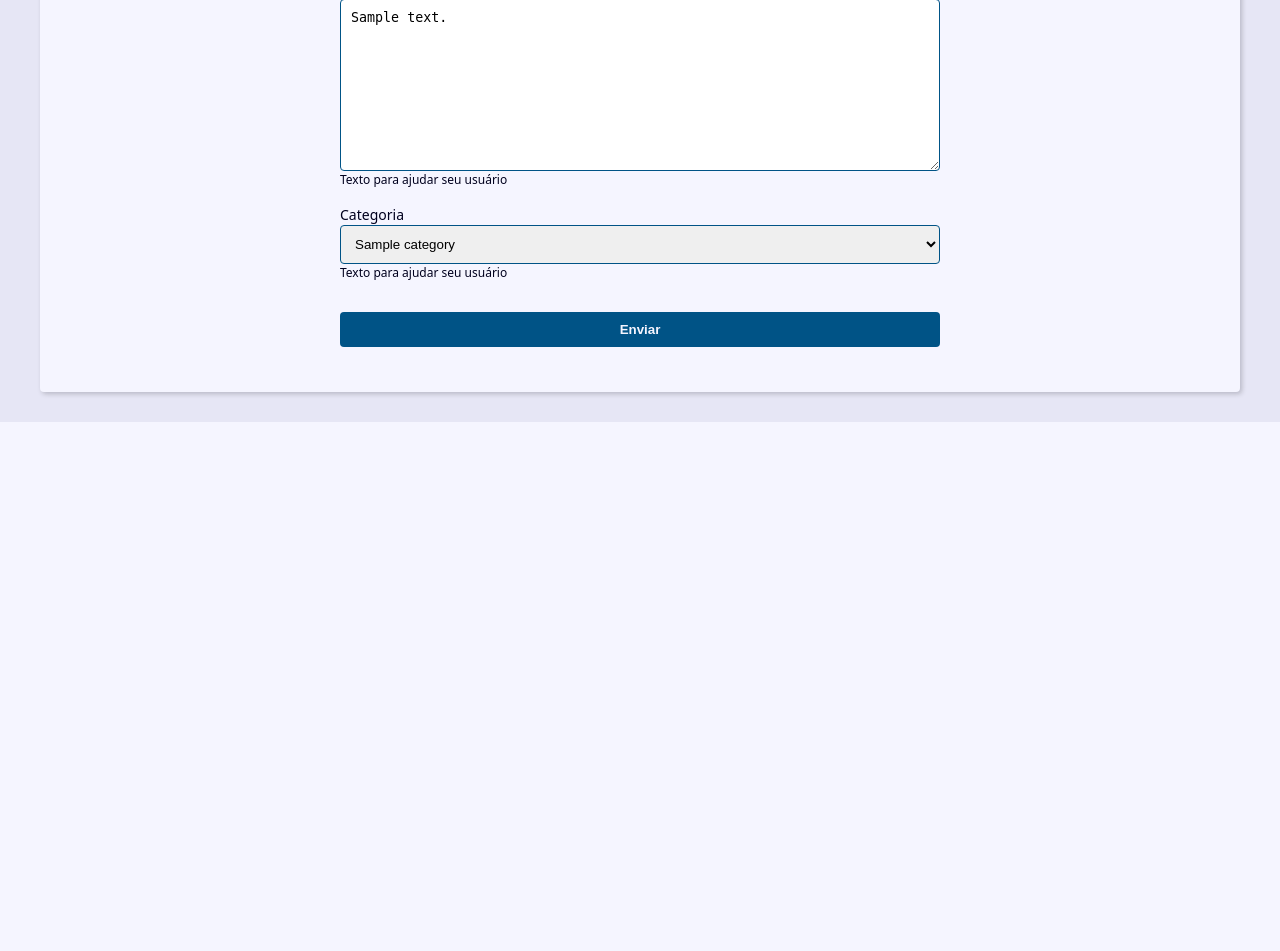
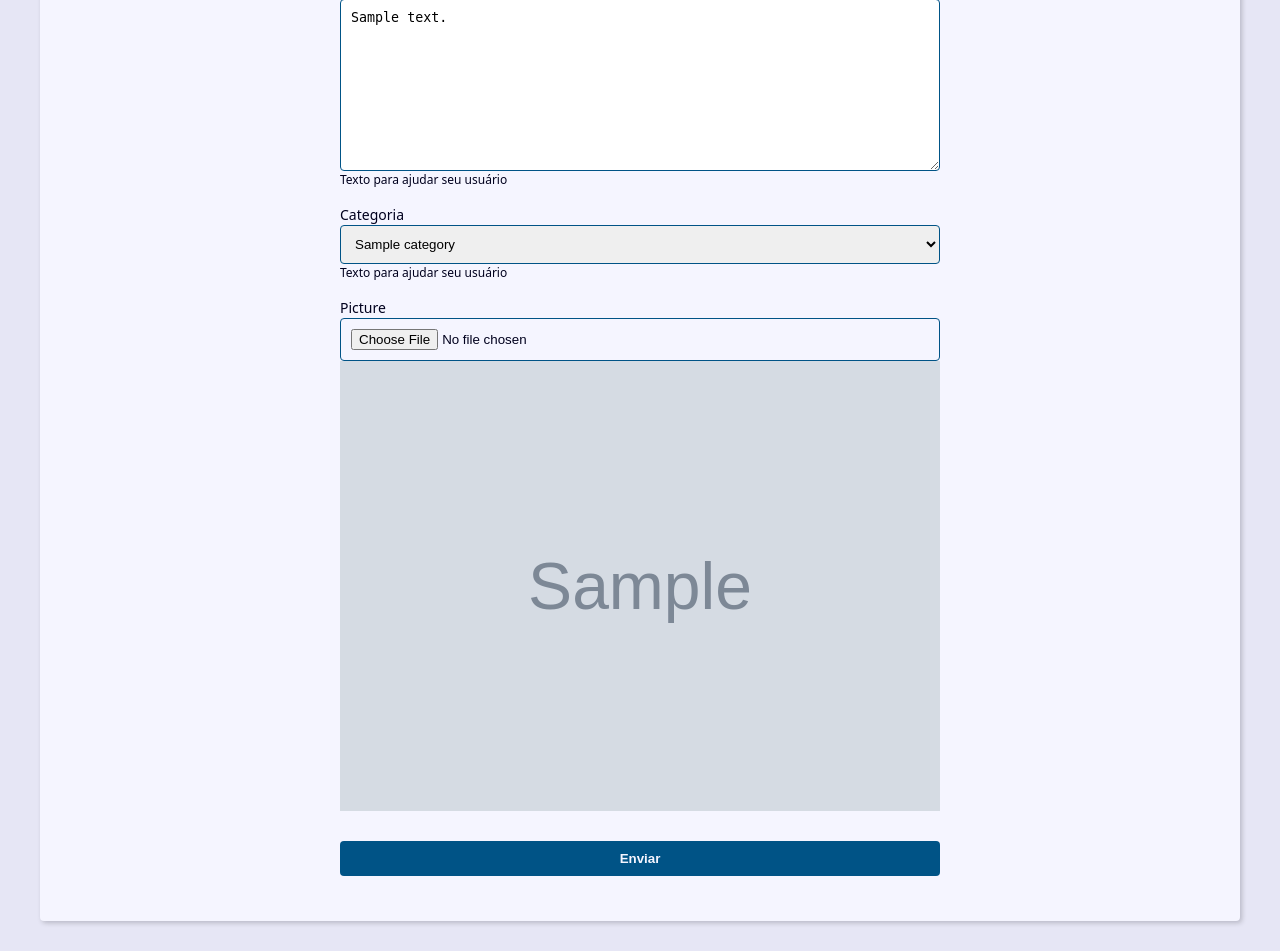
Before and after one commit to natan-ayres/Agenda-Django, a Django app: page /contact/1/update/ in a window 1280 px wide. Shown: the part 736-1687 px from the top of the page. Before the commit the page ends 1158 px from the top, so only its background shows below. Run offline with Django 5.2, Linux system fonts and the light colour scheme; tables that the repository leaves empty hold one stand-in row (values such as "Sample post"); grey boxes marked "Sample" are stand-in pictures.

Commit message:
Update: Campo de Imagem
Campo de imagem sendo acessado pela area de contact, e tambem podendo ser criado ou atualizado.

```diff
--- a/contact/forms.py
+++ b/contact/forms.py
@@ -68,7 +68,13 @@ class ContactForm(forms.ModelForm):
         help_text='Texto para ajudar seu usuário',
         required=False
     )
-
+    picture = forms.ImageField(
+        widget=forms.FileInput(
+            attrs={
+                'accept' : 'pictures/*'
+            }
+        )
+    )
 
     def __init__(self, *args, **kwargs):
         super().__init__(*args, **kwargs)
@@ -78,6 +84,7 @@ class ContactForm(forms.ModelForm):
         model = Contact
         fields = (
             'first_name', 'last_name', 'phone', 'email', 'description', 'category',
+            'picture',
         )
 
     def clean(self):
@@ -88,6 +95,7 @@ class ContactForm(forms.ModelForm):
         email = cleaned_data.get('email')
         description = cleaned_data.get('description')
         category = cleaned_data.get('category')
+        picture = cleaned_data.get('picture')
 
         return super().clean()
 
--- a/contact/templates/contact/contact.html
+++ b/contact/templates/contact/contact.html
@@ -12,6 +12,9 @@
     <p><b>Data de Criação:</b> {{ contact.created_date }}</p>
     <p><b>Descrição:</b> {{ contact.description }}</p>
     <p><b>Categoria:</b> {{ contact.category.name }}</p>
+    <div class="picture">
+      <p><b>Foto:</b><img src="/{{ contact.picture }}" alt="" style="width: 225px; height: 225px;"></p>
+    </div>
 
     <div class="contact-links">
       <a class="btn btn-link" href="{% url 'contact:update' contact.id %}">
--- a/contact/templates/contact/create.html
+++ b/contact/templates/contact/create.html
@@ -20,6 +20,9 @@
 
             {% if field.help_text %}
             <p class='help-text'>{{ field.help_text}} </p>
+            {% endif %}
+            {% if field.name == 'picture' and field.value.url %}
+              <img src="{{ field.value.url }}" alt="">
             {% endif %}
           </div>
         {% endfor %}
--- a/contact/views_form.py
+++ b/contact/views_form.py
@@ -13,7 +13,7 @@ def create(request):
     form_action = reverse('contact:create')
 
     if request.method == 'POST':
-        form = ContactForm(request.POST)
+        form = ContactForm(request.POST, request.FILES)
 
         context = {
             'form': form,
@@ -22,7 +22,7 @@ def create(request):
 
         if form.is_valid():
             contact = form.save()
-            return redirect('contact:update', contact_id=contact.pk)
+            return redirect('contact:contact', contact_id=contact.pk)
 
         return render(
             request,
@@ -46,7 +46,7 @@ def update(request, contact_id):
     form_action = reverse('contact:update', args=(contact_id,))
 
     if request.method == 'POST':
-        form = ContactForm(request.POST, instance=contact)
+        form = ContactForm(request.POST, request.FILES, instance=contact)
 
         context = {
             'form': form,
```
Also changed, not shown: base_static/global/css/style.css (indentation only), pictures/image_2024-03-22_081455228.png (added), pictures/image_2024-03-22_100852129.png (added), pictures/image_2024-03-22_100931564.png (added), pictures/image_2024-03-22_105042317.png (added), pictures/imagem1_SXIKGdA.jpg (added), pictures/imagem1_nvuDQzF.jpg (added).
